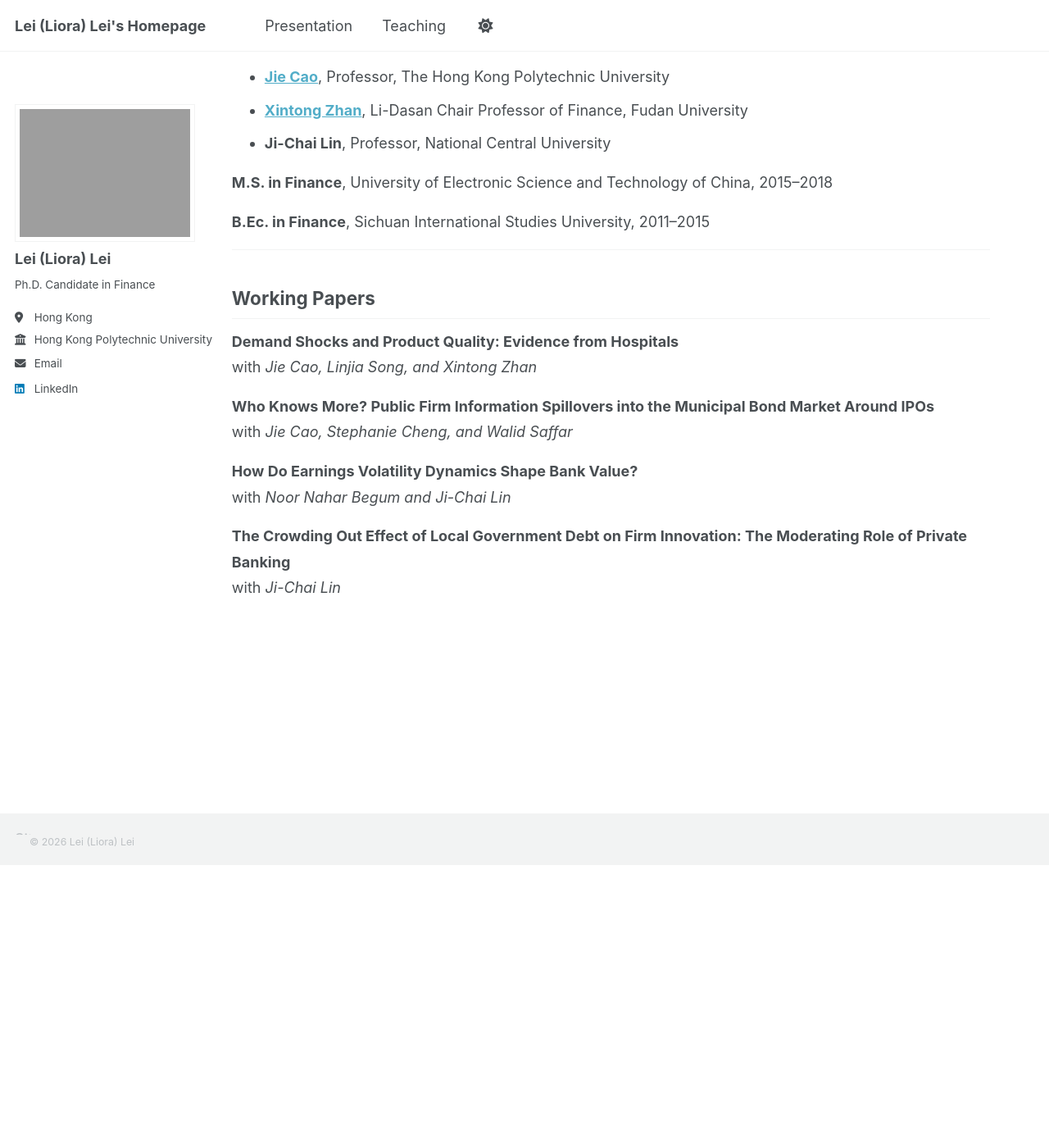
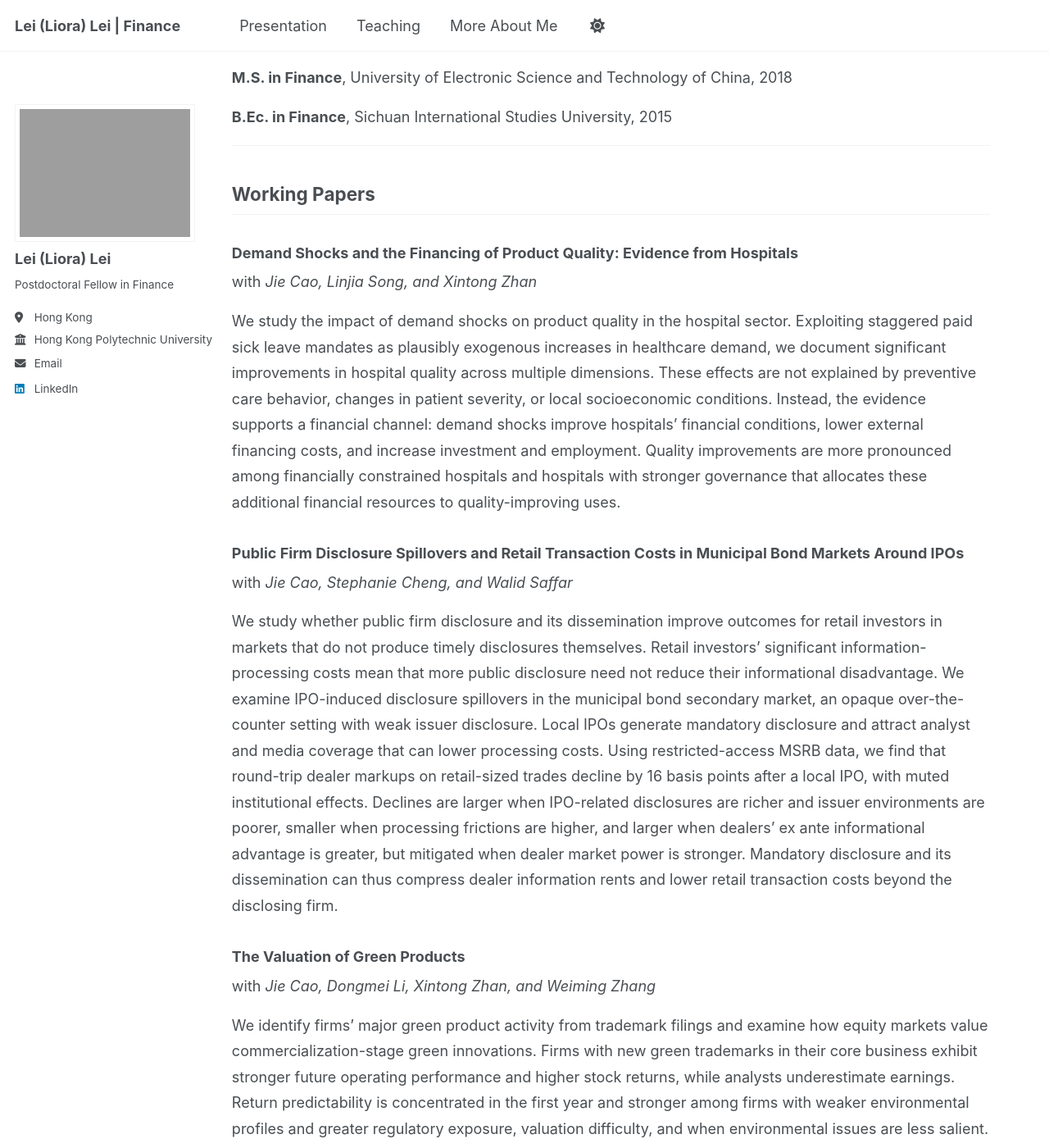
Before and after one commit to Liora-Lei/Lei-Lei, a Jekyll site: the page built from _pages/about.md, in a window 1280 px wide and 1400 px high, scrolled down 464 px. Shown: the whole window at 82% size. Built offline with Jekyll 4.4.1, drawn with Linux system fonts in a browser that asks for light colours; a script that is not in the unit is left out; before the commit the page ends 1519 px from its top, so only the background shows below that; some of the changed text lies outside the part shown.

Commit message:
Update postdoctoral profile, working papers, and search metadata

```diff
--- a/_config.yml
+++ b/_config.yml
@@ -9,10 +9,10 @@
 # Basic Site Settings
 locale                   : "en-US"
 site_theme               : "default" # Currently available options are "default", "air"
-title                    : "Lei (Liora) Lei's Homepage"
+title                    : "Lei (Liora) Lei | Finance"
 title_separator          : "-"
 name                     : &name "Lei (Liora) Lei"
-description              : &description "Your Name's academic portfolio"   # Update this with a general description of your site, this is the default if not overridden by a page
+description              : &description "Lei Lei (Liora Lei) is a Postdoctoral Fellow in Finance at Hong Kong Polytechnic University and is on the 2026–2027 academic job market."
 url                      : "https://liora-lei.github.io"
 baseurl                  : "/Lei-Lei"
 repository               : "liora-lei/Lei-Lei"
@@ -25,11 +25,11 @@
   avatar           : "liora-profile-2026.jpg"
   name             : "Lei (Liora) Lei"
   pronouns         : # example: "she/her"
-  bio              : "Ph.D. Candidate in Finance"
+  bio              : "Postdoctoral Fellow in Finance"
   location         : "Hong Kong"
   employer         : "Hong Kong Polytechnic University"
   uri              : # URL
-  email            : "lei-liora.lei@connect.polyu.hk"
+  email            : "liora-lei.lei@polyu.edu.hk"
 
   # Academic websites
   academia         : # URL
@@ -144,9 +144,15 @@
 # For specifying social profiles
 # - https://developers.google.com/structured-data/customize/social-profiles
 social:
-  type                   : # Person or Organization (defaults to Person)
-  name                   : # If the user or organization name differs from the site's name
-  links: # An array of links to social media profiles
+  type                   : Person
+  name                   : "Lei (Liora) Lei"
+  alternate_names:
+    - "Lei Lei"
+    - "Liora Lei"
+    - "Lei Liora Lei"
+    - "雷蕾"
+  links:
+    - "https://www.linkedin.com/in/lei-lei-bb1a5a295/"
 
 
 # Analytics
--- a/_data/navigation.yml
+++ b/_data/navigation.yml
@@ -20,6 +20,9 @@
   - title: "Teaching"
     url: /teaching/
 
+  - title: "More About Me"
+    url: /more-about-me/
+
   # - title: "Portfolio"
   #  url: /portfolio/
 
--- a/_includes/seo.html
+++ b/_includes/seo.html
@@ -6,7 +6,9 @@
 {% endif %}
 {% assign seo_url = seo_url | default: site.github.url %}
 
-{% if page.title %}
+{% if page.seo_title %}
+  {% assign seo_title = page.seo_title %}
+{% elsif page.title %}
   {% assign seo_title = page.title | append: " " | append: site.title_separator | append: " " | append: site.title %}
 {% endif %}
 
@@ -15,7 +17,7 @@
 {% endif %}
 
 {% if site.url %}
-  {% assign canonical_url = page.url | replace: "index.html", "" | prepend: site.url %}
+  {% assign canonical_url = page.url | replace: "index.html", "" | prepend: seo_url %}
 {% endif %}
 
 <title>{{ seo_title | default: site.title }}{% if paginator %}{% unless paginator.page == 1 %} {{ site.title_separator }} {{ site.data.ui-text[site.locale].page | default: "Page" }} {{ paginator.page }}{% endunless %}{% endif %}</title>
@@ -119,10 +130,8 @@
 {% if page.date %}
   <meta property="og:type" content="article">
 {% endif %}
-{% if page.excerpt %}
-  <meta property="og:description" name="description" content="{{ seo_description }}">
-{% elsif site.og_description %}
-  <meta property="og:description" name="description" content="{{ site.og_description }}">
+{% if seo_description %}
+  <meta property="og:description" content="{{ seo_description }}">
 {% endif %}
 {% if seo_url %}
   <meta property="og:url" content="{{ page.url | prepend: seo_url | replace: "/index.html", "/" }}">
--- a/_pages/about.md
+++ b/_pages/about.md
@@ -1,40 +1,47 @@
 ---
 layout: single
 title: "Lei (Liora) Lei 雷蕾"
+seo_title: "Lei Lei (Liora Lei) | Finance | Hong Kong Polytechnic University"
+description: "Lei Lei (Liora Lei) is a Postdoctoral Fellow in Finance at Hong Kong Polytechnic University and is on the 2026–2027 academic job market."
 permalink: /
 author_profile: true
 hide_meta: true
 ---
 
-## Research Interests
-Municipal Finance, Healthcare Finance, Sustainable Finance,
-Financial Accounting, Innovation
+Welcome to my website. I am a Postdoctoral Fellow in Finance at Hong Kong Polytechnic University and will be on the 2026–2027 academic job market.
+
+---
+
+## Employment
+
+**Postdoctoral Fellow in Finance**, Hong Kong Polytechnic University, 2026–Present
 
 ---
 
 ## Education
-**Ph.D. in Finance**, The Hong Kong Polytechnic University, 2021–present
+**Ph.D. in Finance**, The Hong Kong Polytechnic University, 2026
 
-**Supervision Team**
-- [**Jie Cao**](https://sites.google.com/site/jiejaycao/home), Professor, The Hong Kong Polytechnic University
-- [**Xintong Zhan**](https://sites.google.com/view/xintongzhan/home), Li-Dasan Chair Professor of Finance, Fudan University
-- **Ji-Chai Lin**, Professor, National Central University
+**M.S. in Finance**, University of Electronic Science and Technology of China, 2018
 
-**M.S. in Finance**, University of Electronic Science and Technology of China, 2015–2018
-
-**B.Ec. in Finance**, Sichuan International Studies University, 2011–2015
+**B.Ec. in Finance**, Sichuan International Studies University, 2015
 
 ---
 
 ## Working Papers
-**Demand Shocks and Product Quality: Evidence from Hospitals**
+### Demand Shocks and the Financing of Product Quality: Evidence from Hospitals
+
 with *Jie Cao, Linjia Song, and Xintong Zhan*
 
-**Who Knows More? Public Firm Information Spillovers into the Municipal Bond Market Around IPOs**
+We study the impact of demand shocks on product quality in the hospital sector. Exploiting staggered paid sick leave mandates as plausibly exogenous increases in healthcare demand, we document significant improvements in hospital quality across multiple dimensions. These effects are not explained by preventive care behavior, changes in patient severity, or local socioeconomic conditions. Instead, the evidence supports a financial channel: demand shocks improve hospitals’ financial conditions, lower external financing costs, and increase investment and employment. Quality improvements are more pronounced among financially constrained hospitals and hospitals with stronger governance that allocates these additional financial resources to quality-improving uses.
+
+### Public Firm Disclosure Spillovers and Retail Transaction Costs in Municipal Bond Markets Around IPOs
+
 with *Jie Cao, Stephanie Cheng, and Walid Saffar*
 
-**How Do Earnings Volatility Dynamics Shape Bank Value?**
-with *Noor Nahar Begum and Ji-Chai Lin*
+We study whether public firm disclosure and its dissemination improve outcomes for retail investors in markets that do not produce timely disclosures themselves. Retail investors’ significant information-processing costs mean that more public disclosure need not reduce their informational disadvantage. We examine IPO-induced disclosure spillovers in the municipal bond secondary market, an opaque over-the-counter setting with weak issuer disclosure. Local IPOs generate mandatory disclosure and attract analyst and media coverage that can lower processing costs. Using restricted-access MSRB data, we find that round-trip dealer markups on retail-sized trades decline by 16 basis points after a local IPO, with muted institutional effects. Declines are larger when IPO-related disclosures are richer and issuer environments are poorer, smaller when processing frictions are higher, and larger when dealers' ex ante informational advantage is greater, but mitigated when dealer market power is stronger. Mandatory disclosure and its dissemination can thus compress dealer information rents and lower retail transaction costs beyond the disclosing firm.
 
-**The Crowding Out Effect of Local Government Debt on Firm Innovation: The Moderating Role of Private Banking**
-with *Ji-Chai Lin*
+### The Valuation of Green Products
+
+with *Jie Cao, Dongmei Li, Xintong Zhan, and Weiming Zhang*
+
+We identify firms' major green product activity from trademark filings and examine how equity markets value commercialization-stage green innovations. Firms with new green trademarks in their core business exhibit stronger future operating performance and higher stock returns, while analysts underestimate earnings. Return predictability is concentrated in the first year and stronger among firms with weaker environmental profiles and greater regulatory exposure, valuation difficulty, and when environmental issues are less salient. Overall, we show that markets gradually incorporate value-relevant information from green product commercialization, with underreaction stronger when green product activity represents a meaningful green transition or is difficult to evaluate.
```
Also changed, not shown: other parts of _includes/seo.html (+12 -3 lines), _pages/more-about-me.md (added, +8 -0 lines).
